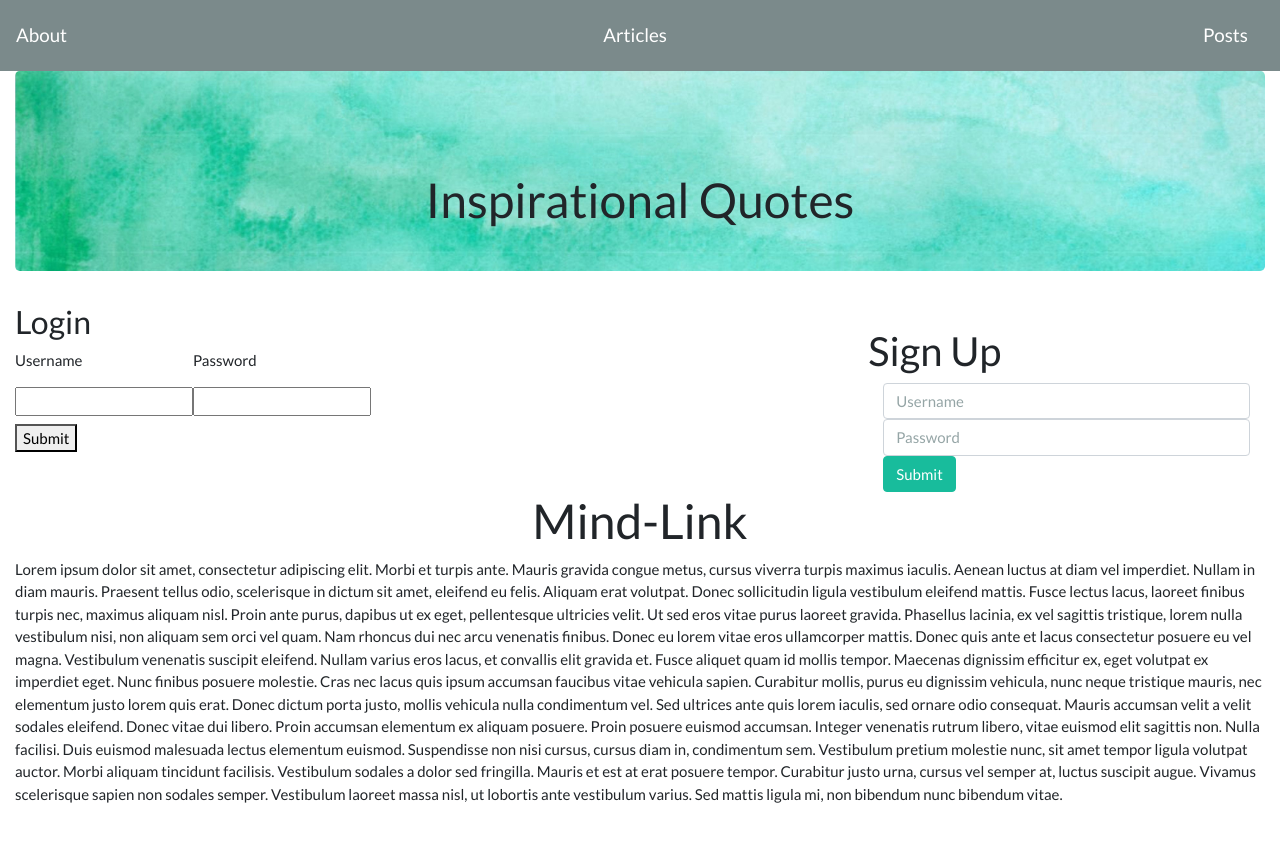
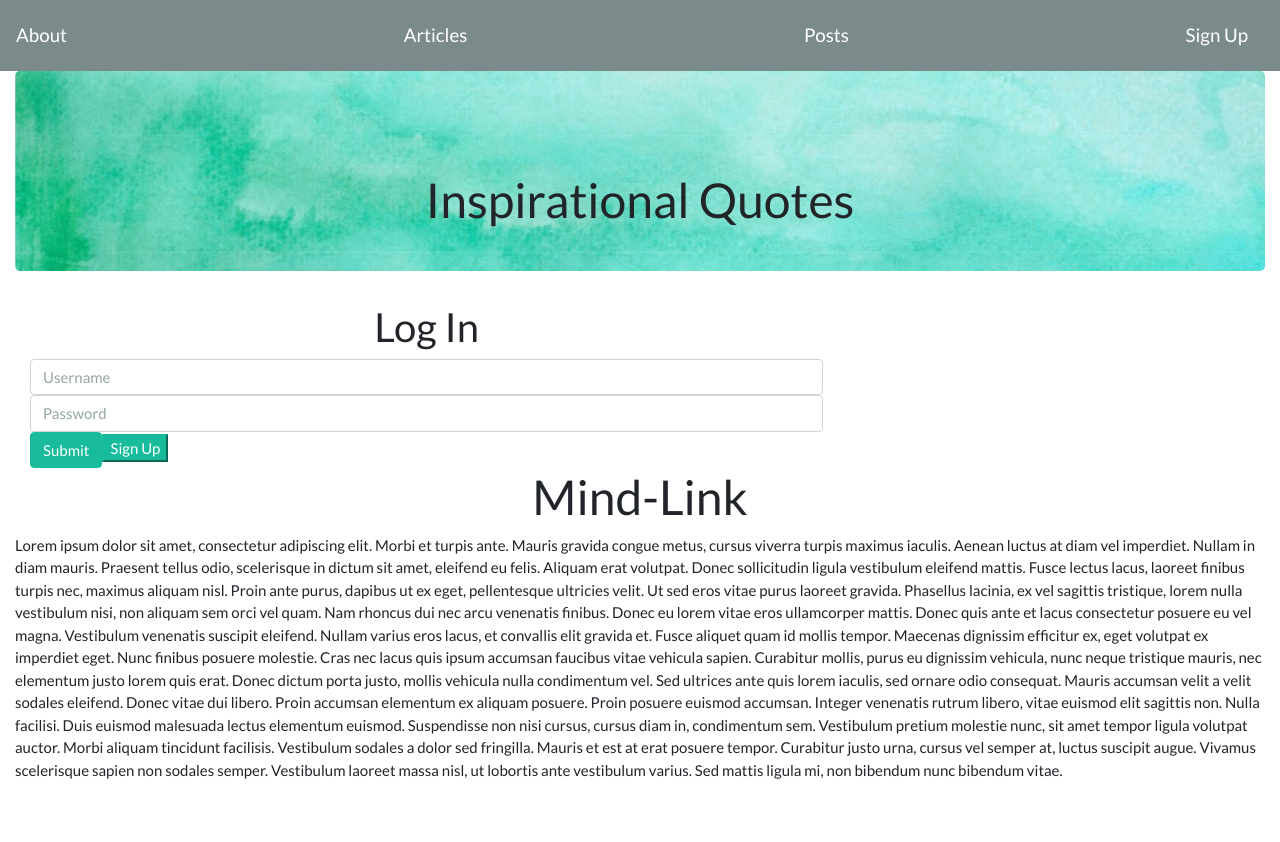
Before and after one commit to kim-tor/mind-link, a React (Create React App) app in the folder client/: page / in a window 1280 px wide. Shown: the top 842 px of the page. Built offline with nearby package versions, Linux system fonts and the light colour scheme.

Commit message:
created signup page, link to sign up page set up, changes made to login form and about js

```diff
--- a/client/src/App.js
+++ b/client/src/App.js
@@ -5,6 +5,7 @@ import Wrapper from "./components/Wrapper";
 import About from "./pages/About";
 import Posts from "./pages/Posts";
 import Search from "./pages/Search";
+import SignUp from "./pages/SignUp";
 
 
 function App() {
@@ -18,6 +19,7 @@ function App() {
         <Route exact path ="/posts" component={Posts} />
         <Route exact path ="/search" component={Search} />
         <Route exact path ="/" component={About} />
+        <Route exact path ="/signup" component={SignUp} />
       </Wrapper>
     </div>
     </Router>
--- a/client/src/components/Login/index.js
+++ b/client/src/components/Login/index.js
@@ -1,20 +1,67 @@
-import React from 'react';
+import React, { useState } from 'react';
+import { Col, Row, Container } from "../Grid";
+import "./style.css"
 
-export default function Login() {
-  return(
-    <form>
-      <label>
-        <h3> Login</h3>
-        <p>Username</p>
-        <input type="text" />
-      </label>
-      <label>
-        <p>Password</p>
-        <input type="password" />
-      </label>
-      <div>
-        <button type="submit">Submit</button>
+
+function LoginForm() {
+
+  const [username, setUsername] = useState();
+  const [password, setPassword] = useState();
+
+  const handleSubmit = e => {
+    e.preventDefault();
+    console.log("username is " + username);
+    console.log("password is " + password);
+    window.location.replace("/posts");
+
+  };
+
+  const handleSignUp = e => {
+    e.preventDefault();
+    console.log("username is " + username);
+    console.log("password is " + password);
+    window.location.replace("/signup");
+
+  };
+
+  return (
+    <div>
+      <div className="login">
+        <h2>Log In</h2>
       </div>
-    </form>
+      <form onSubmit={handleSubmit}>
+        <Container className="login-container">
+          <Row className="form-group">
+            <Col size="12">
+              <input
+                className="form-control"
+                type="text"
+                placeholder="Username"
+                name="username"
+                onChange={e => setUsername(e.target.value)}
+              />
+            </Col>
+          </Row>
+          <Row className="form-group">
+            <Col size="12">
+              <input
+                className="form-control"
+                type="password"
+                placeholder="Password"
+                name="password"
+                onChange={e => setPassword(e.target.value)}
+              />
+            </Col>
+          </Row>
+          <button className="btn btn-success" type="submit">
+            Submit
+          </button>
+          <button className="signupbtn btn-success" type="submit" onClick= {handleSignUp}>Sign Up</button>
+        </Container>
+        </form>
+    </div>
+
   )
-}
+};
+
+export default LoginForm;
--- a/client/src/components/Login/style.css
+++ b/client/src/components/Login/style.css
@@ -0,0 +1,8 @@
+.login{
+    text-align:center;
+
+}
+
+.login-container{
+
+}
--- a/client/src/components/Nav/index.js
+++ b/client/src/components/Nav/index.js
@@ -14,6 +14,8 @@ function Nav() {
       <Link className="navbar-brand" to="/posts">
         Posts
       </Link>
+      <Link className="navbar-brand" to="/signup"> Sign Up
+      </Link>
     </nav>
   );
 }
--- a/client/src/components/SignUp/index.js
+++ b/client/src/components/SignUp/index.js
@@ -2,7 +2,7 @@ import React, { useState } from "react";
 import { Col, Row, Container } from "../Grid";
 
 
-function Signup() {
+function SignUpForm() {
   const [username, setUsername] = useState();
   const [password, setPassword] = useState();
 
@@ -10,6 +10,8 @@ function Signup() {
     e.preventDefault();
     console.log("username is " + username);
     console.log("password is " + password);
+    window.location.replace("/posts");
+
   };
 
   return (
@@ -54,4 +56,4 @@ function Signup() {
   );
 }
 
-export default Signup;
+export default SignUpForm;
--- a/client/src/pages/About.js
+++ b/client/src/pages/About.js
@@ -1,6 +1,6 @@
 import React from "react";
 import Login from "../components/Login";
-import SignUp from "../components/SignUp";
+
 import { Col, Row, Container } from "../components/Grid";
 import Jumbotron from "../components/Jumbotron";
 
@@ -12,10 +12,7 @@ function About() {
                 <Row>
                     <Col size="md-8">
                         <Login />
-                     </Col>
-                     <Col size = "md-4">
-                     <SignUp />
-                     </Col>
+                    </Col>
 
                 </Row>
                 <Row>
--- /dev/null
+++ b/client/src/pages/SignUp.js
@@ -0,0 +1,19 @@
+import React from "react";
+import SignUpForm from "../components/SignUp";
+import { Col, Row, Container } from "../components/Grid";
+
+function SignUp() {
+    return (
+        <div>
+            <Container fluid>
+                <Row>
+                    <Col size="md-12">
+                        <SignUpForm />
+                    </Col>
+                </Row>
+            </Container>
+        </div>
+    )
+}
+
+export default SignUp;
--- a/package.json
+++ b/package.json
@@ -25,6 +25,8 @@
     "express": "^4.16.3",
     "if-env": "^1.0.4",
     "mysql2": "^1.6.4",
+    "passport": "^0.4.1",
+    "passport-local": "^1.0.0",
     "sequelize": "^4.41.2"
   }
 }
```
Also changed, not shown: 1 other file (tests, documents, lock files or other folders).
